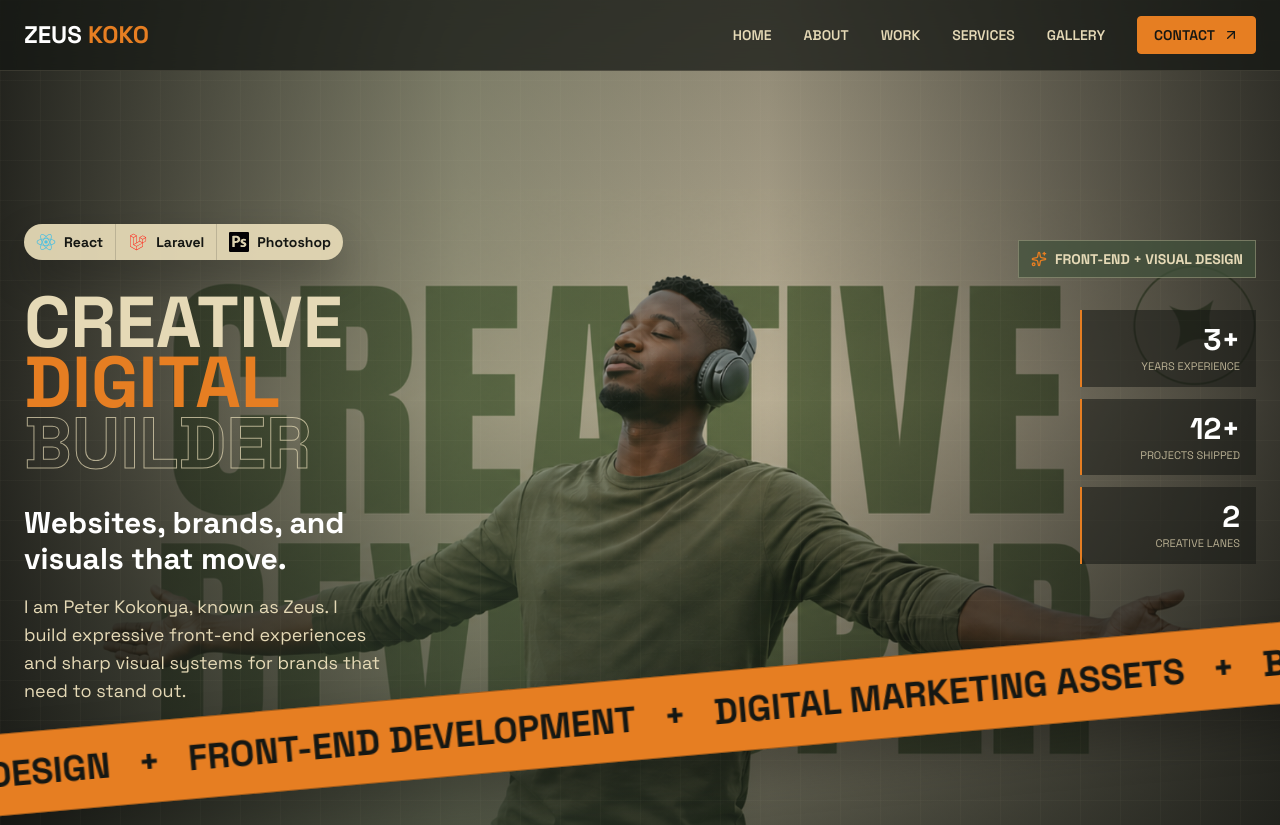
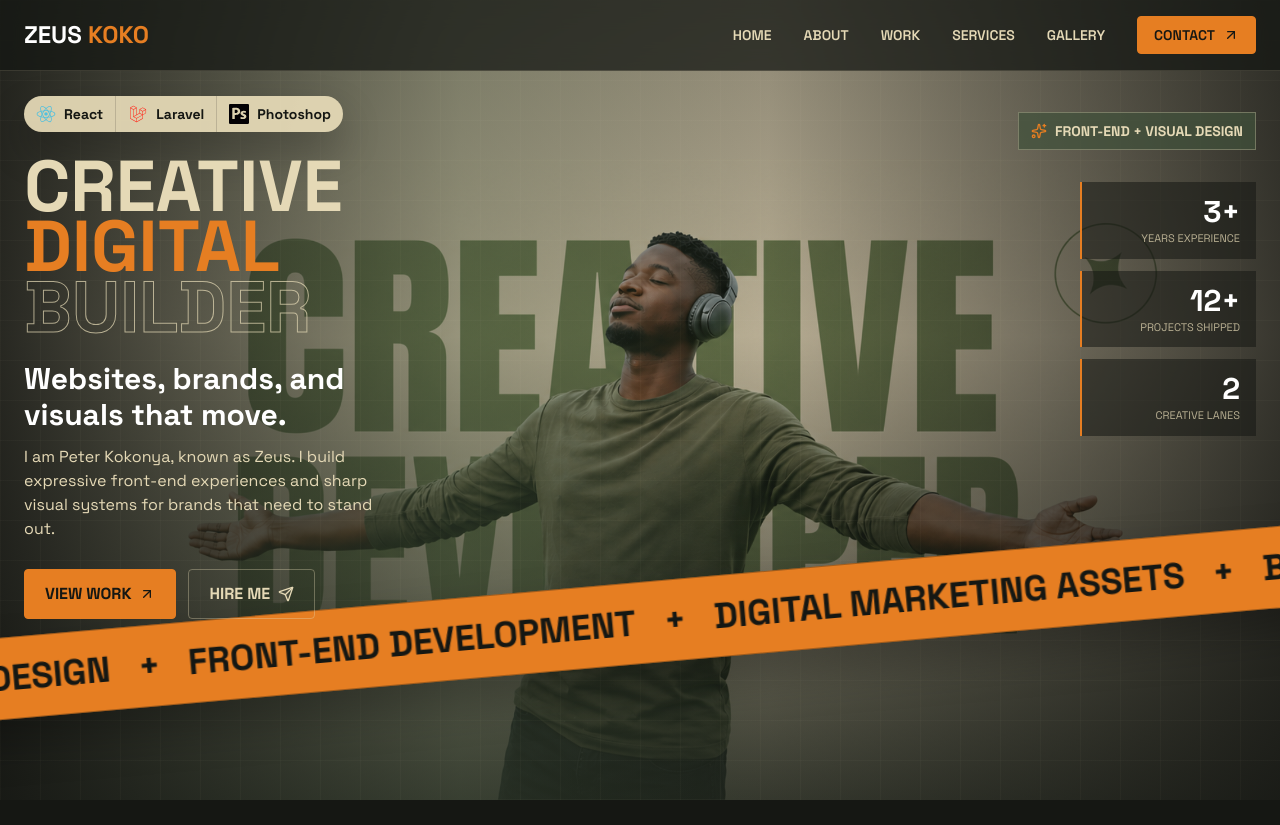
Before and after one commit to ZeusKoko/portfolio, a website: page index.html in a window 1280 px wide. Shown: the top 825 px of the page. Drawn offline with nearby package versions, Linux system fonts and the light colour scheme.

Commit message:
fix: ensure hero CTA buttons are visible on desktop view

```diff
--- a/index.html
+++ b/index.html
@@ -469,10 +469,10 @@
         <div class="hero-overlay absolute inset-0"></div>
         <div class="absolute inset-0 grid-pattern opacity-60"></div>
 
-        <div class="container mx-auto px-5 md:px-6 pt-28 pb-32 md:pt-32 md:pb-36 relative z-10">
-            <div class="relative min-h-[720px] lg:min-h-[680px]">
-                <div class="relative z-20 grid gap-8 lg:grid-cols-[minmax(260px,0.86fr)_minmax(340px,1.18fr)_minmax(220px,0.76fr)] lg:items-start">
-                    <div class="lg:pt-24">
+        <div class="container mx-auto px-5 md:px-6 pt-24 pb-16 md:pt-28 md:pb-20 lg:pt-20 lg:pb-16 relative z-10">
+            <div class="relative min-h-[640px] lg:min-h-[560px]">
+                <div class="relative z-30 grid gap-8 lg:grid-cols-[minmax(260px,0.86fr)_minmax(340px,1.18fr)_minmax(220px,0.76fr)] lg:items-start">
+                    <div class="lg:pt-4">
                         <div class="tech-strip inline-flex max-w-full items-center overflow-hidden text-sm font-bold">
                             <span class="tech-pill inline-flex items-center gap-2 px-3 py-2">
                                 <img src="react.svg" alt="React" class="w-5 h-5">
@@ -488,20 +488,20 @@
                             </span>
                         </div>
 
-                        <h1 class="hero-title mt-8 text-5xl sm:text-6xl md:text-7xl lg:text-7xl font-bold max-w-xl">
+                        <h1 class="hero-title mt-5 lg:mt-6 text-5xl sm:text-6xl md:text-6xl lg:text-7xl font-bold max-w-xl">
                             <span class="block text-[#E5D9B6]">Creative</span>
                             <span class="block text-[#E67E22]">Digital</span>
                             <span class="block hero-outline">Builder</span>
                         </h1>
 
-                        <div class="mt-8 max-w-md">
-                            <h2 class="text-2xl md:text-3xl font-bold text-white">Websites, brands, and visuals that move.</h2>
-                            <p class="mt-4 text-base md:text-lg text-[#E5D9B6]/82 leading-relaxed">
+                        <div class="mt-5 lg:mt-6 max-w-md">
+                            <h2 class="text-xl md:text-2xl lg:text-3xl font-bold text-white">Websites, brands, and visuals that move.</h2>
+                            <p class="mt-3 text-sm md:text-base lg:text-base text-[#E5D9B6]/82 leading-relaxed">
                                 I am Peter Kokonya, known as Zeus. I build expressive front-end experiences and sharp visual systems for brands that need to stand out.
                             </p>
                         </div>
 
-                        <div class="mt-8 flex flex-wrap gap-3">
+                        <div class="mt-6 lg:mt-7 flex flex-wrap gap-3 relative z-30">
                             <a href="#portfolio" class="portfolio-button portfolio-button-primary px-5 py-3 font-bold uppercase tracking-normal inline-flex items-center gap-2">
                                 <span>View Work</span>
                                 <i data-lucide="arrow-up-right" class="w-4 h-4"></i>
@@ -515,13 +515,13 @@
 
                     <div class="hidden lg:block"></div>
 
-                    <div class="lg:pt-28 lg:text-right">
+                    <div class="lg:pt-8 lg:text-right">
                         <div class="hero-kicker inline-flex items-center gap-2 px-3 py-2 text-xs md:text-sm font-bold uppercase tracking-normal">
                             <i data-lucide="sparkles" class="w-4 h-4 text-[#E67E22]"></i>
                             Front-end + visual design
                         </div>
 
-                        <div class="mt-8 grid grid-cols-3 gap-3 lg:grid-cols-1 text-[#E5D9B6]">
+                        <div class="mt-6 lg:mt-8 grid grid-cols-3 gap-3 lg:grid-cols-1 text-[#E5D9B6]">
                             <div class="hero-stat px-4 py-3 lg:ml-auto lg:w-44">
                                 <span class="block text-2xl md:text-3xl font-bold text-white">3+</span>
                                 <span class="block text-[11px] uppercase tracking-normal text-[#E5D9B6]/75">Years experience</span>
@@ -538,7 +538,7 @@
                     </div>
                 </div>
 
-                <div class="service-marquee relative left-1/2 z-30 mt-12 w-[160vw] overflow-hidden lg:absolute lg:bottom-12 lg:mt-0 lg:w-[150vw]">
+                <div class="service-marquee pointer-events-none relative left-1/2 z-20 mt-12 w-[160vw] overflow-hidden lg:absolute lg:-bottom-6 lg:mt-0 lg:w-[150vw]">
                 <div class="service-marquee-track flex w-max text-xl md:text-3xl lg:text-4xl font-bold uppercase tracking-normal py-4 md:py-5">
                     <span class="px-5">Branding</span><span class="px-2">+</span>
                     <span class="px-5">Graphic Design</span><span class="px-2">+</span>
```
Also changed, not shown: dist/output.css.
